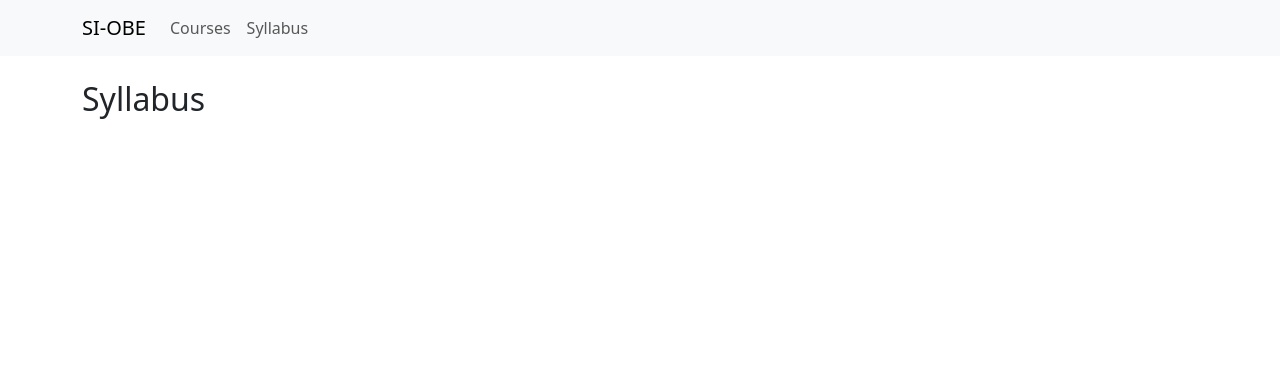
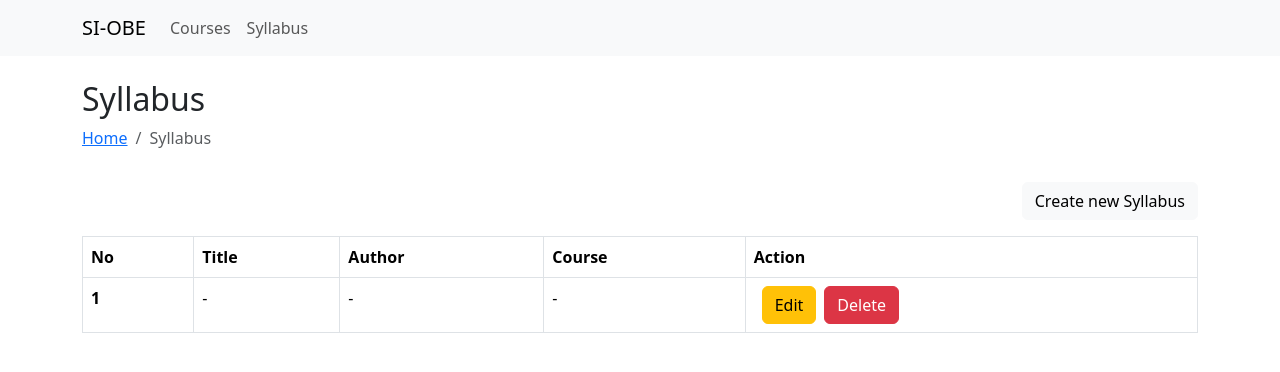
Before and after one commit to audrey31/si-obe-fe, a React (Vite) app: page /syllabus in a window 1280 px wide. Shown: the top 372 px of the page. Built offline with nearby package versions, Linux system fonts and the light colour scheme.

Commit message:
Update Syllabus.jsx

```diff
--- a/src/Syllabus.jsx
+++ b/src/Syllabus.jsx
@@ -3,6 +3,41 @@ function Syllabus() {
     <main className="pt-4">
       <div className="container">
         <h1 className="fs-2">Syllabus</h1>
+        <nav aria-label="breadcrumb">
+          <ol class="breadcrumb">
+            <li class="breadcrumb-item"><a href="#">Home</a></li>
+            <li class="breadcrumb-item active" aria-current="page">Syllabus</li>
+          </ol>
+        </nav>
+        <div class="float-end">
+          <button type="button" class="btn btn-light my-3">Create new Syllabus</button>
+        </div>
+
+        <table class="table table-bordered">
+        <thead>
+          <tr>
+            <th scope="col">No</th>
+            <th scope="col">Title</th>
+            <th scope="col">Author</th>
+            <th scope="col">Course</th>
+            <th scope="col">Action</th>
+          </tr>
+        </thead>
+        <tbody>
+          <tr>
+            <th scope="row">1</th>
+            <td>-</td>
+            <td>-</td>
+            <td>-</td>
+            <td>
+              <button type="button" class="btn btn-warning mx-2">Edit</button>
+              <button type="button" class="btn btn-danger">Delete</button>
+            </td>
+          </tr>
+        </tbody>
+      </table>
+
+
       </div>
     </main>
   );
```
